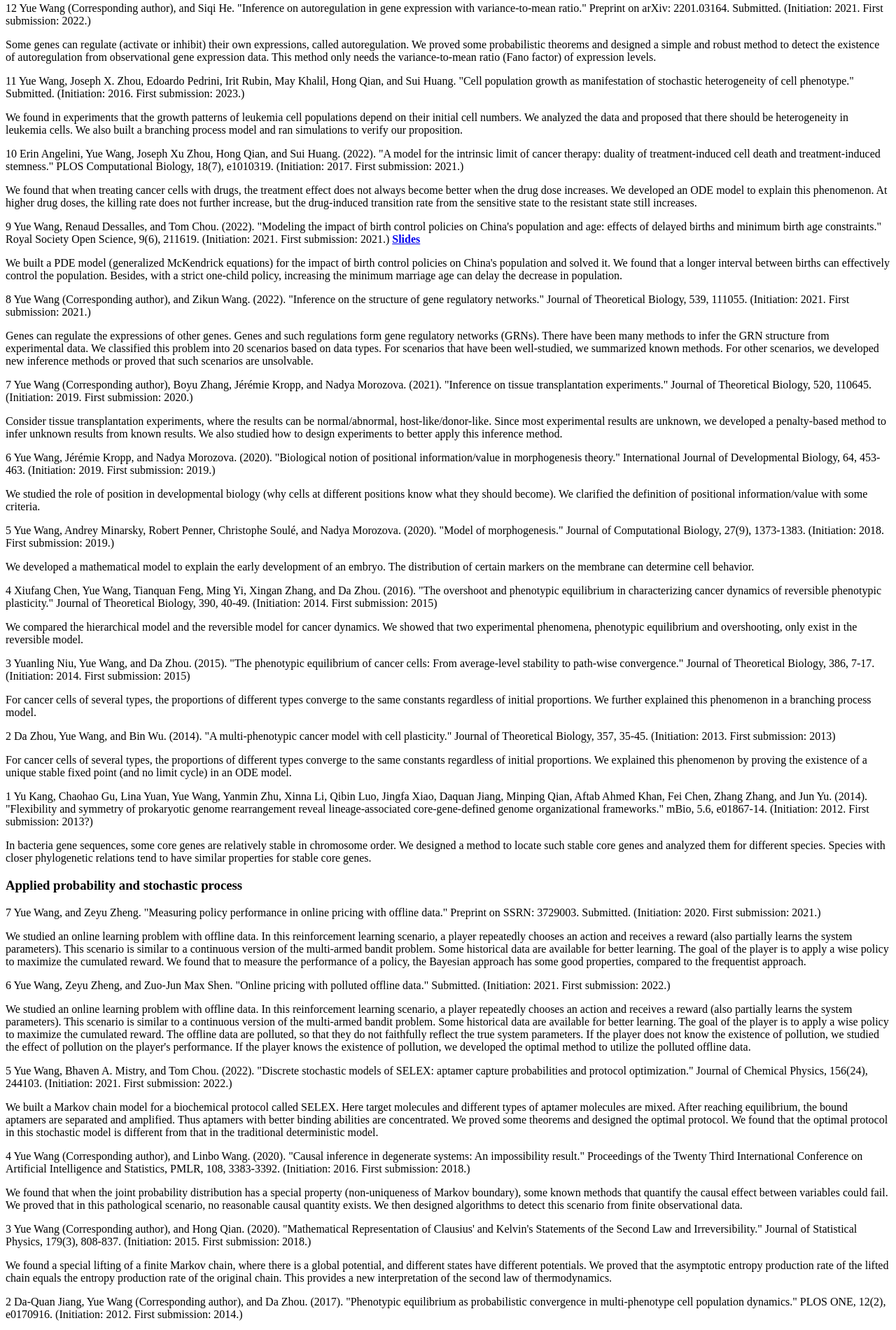
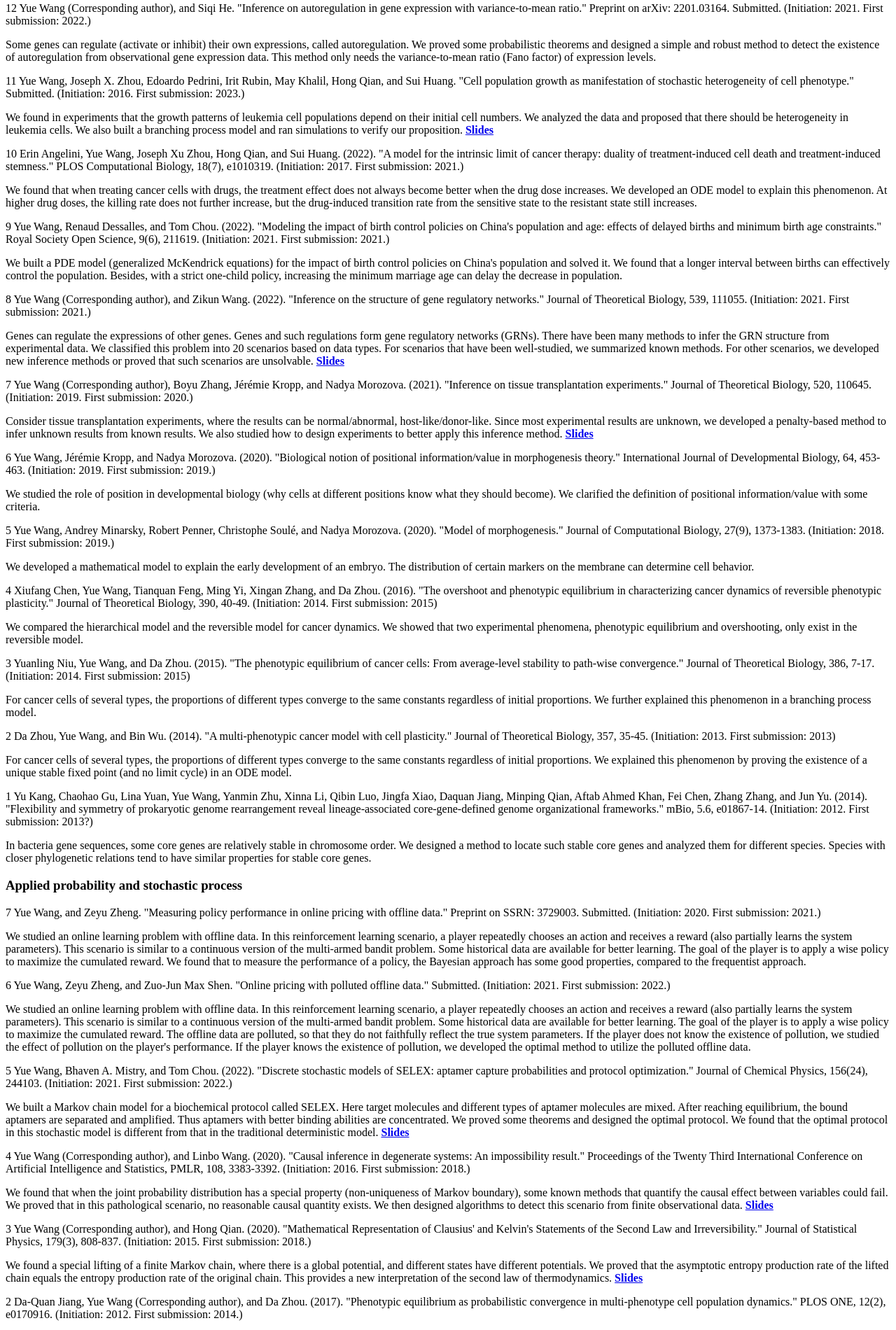
Before and after one commit to YueWangMathbio/YueWangMathbio.github.io, a plain HTML site: page index.html in a window 1280 px wide. Shown: the part 478-2378 px from the top of the page at 70% size. Drawn offline with Linux system fonts and the light colour scheme.

Commit message:
Add files via upload

```diff
--- a/index.html
+++ b/index.html
@@ -28,7 +28,7 @@
 
 <p>11 Yue Wang, Joseph X. Zhou, Edoardo Pedrini, Irit Rubin, May Khalil, Hong Qian, and Sui Huang. "Cell population growth as manifestation of stochastic heterogeneity of cell phenotype." Submitted. (Initiation: 2016. First submission: 2023.) </p>
 
-<p>We found in experiments that the growth patterns of leukemia cell populations depend on their initial cell numbers. We analyzed the data and proposed that there should be heterogeneity in leukemia cells. We also built a branching process model and ran simulations to verify our proposition. </p>
+<p>We found in experiments that the growth patterns of leukemia cell populations depend on their initial cell numbers. We analyzed the data and proposed that there should be heterogeneity in leukemia cells. We also built a branching process model and ran simulations to verify our proposition.  <a href="Slides/Leukemia slides.pdf"><b>Slides</b></a></p>
 
 
 
@@ -36,17 +36,17 @@
 
 <p>We found that when treating cancer cells with drugs, the treatment effect does not always become better when the drug dose increases. We developed an ODE model to explain this phenomenon. At higher drug doses, the killing rate does not further increase, but the drug-induced transition rate from the sensitive state to the resistant state still increases.</p>
 
-<p>9 Yue Wang, Renaud Dessalles, and Tom Chou. (2022). "Modeling the impact of birth control policies on China's population and age: effects of delayed births and minimum birth age constraints." Royal Society Open Science, 9(6), 211619. (Initiation: 2021. First submission: 2021.) <a href="Slides/SELEX slides.pdf"><b>Slides</b></a></p>
+<p>9 Yue Wang, Renaud Dessalles, and Tom Chou. (2022). "Modeling the impact of birth control policies on China's population and age: effects of delayed births and minimum birth age constraints." Royal Society Open Science, 9(6), 211619. (Initiation: 2021. First submission: 2021.)</p>
 
 <p>We built a PDE model (generalized McKendrick equations) for the impact of birth control policies on China's population and solved it. We found that a longer interval between births can effectively control the population. Besides, with a strict one-child policy, increasing the minimum marriage age can delay the decrease in population.</p>
 
 <p>8 Yue Wang (Corresponding author), and Zikun Wang. (2022). "Inference on the structure of gene regulatory networks."  Journal of Theoretical Biology, 539, 111055. (Initiation: 2021. First submission: 2021.) </p>
 
-<p>Genes can regulate the expressions of other genes. Genes and such regulations form gene regulatory networks (GRNs). There have been many methods to infer the GRN structure from experimental data. We classified this problem into 20 scenarios based on data types. For scenarios that have been well-studied, we summarized known methods. For other scenarios, we developed new inference methods or proved that such scenarios are unsolvable. </p>
+<p>Genes can regulate the expressions of other genes. Genes and such regulations form gene regulatory networks (GRNs). There have been many methods to infer the GRN structure from experimental data. We classified this problem into 20 scenarios based on data types. For scenarios that have been well-studied, we summarized known methods. For other scenarios, we developed new inference methods or proved that such scenarios are unsolvable. <a href="Slides/GRN slides.pdf"><b>Slides</b></a></p>
 
-<p>7 Yue Wang (Corresponding author), Boyu Zhang, Jérémie Kropp, and Nadya Morozova. (2021). "Inference on tissue transplantation experiments." Journal of Theoretical Biology, 520, 110645. (Initiation: 2019. First submission: 2020.) </p>
+<p>7 Yue Wang (Corresponding author), Boyu Zhang, Jérémie Kropp, and Nadya Morozova. (2021). "Inference on tissue transplantation experiments." Journal of Theoretical Biology, 520, 110645. (Initiation: 2019. First submission: 2020.)</p>
 
-<p>Consider tissue transplantation experiments, where the results can be normal/abnormal, host-like/donor-like. Since most experimental results are unknown, we developed a penalty-based method to infer unknown results from known results. We also studied how to design experiments to better apply this inference method. </p>
+<p>Consider tissue transplantation experiments, where the results can be normal/abnormal, host-like/donor-like. Since most experimental results are unknown, we developed a penalty-based method to infer unknown results from known results. We also studied how to design experiments to better apply this inference method.  <a href="Slides/Tissue slides.pdf"><b>Slides</b></a></p>
 
 <p>6 Yue Wang, Jérémie Kropp, and Nadya Morozova. (2020). "Biological notion of positional information/value in morphogenesis theory." International Journal of Developmental Biology, 64, 453-463. (Initiation: 2019. First submission: 2019.) </p>
 
@@ -85,17 +85,17 @@
 
 
 
-<p>5 Yue Wang, Bhaven A. Mistry, and Tom Chou. (2022). "Discrete stochastic models of SELEX: aptamer capture probabilities and protocol optimization." Journal of Chemical Physics, 156(24), 244103. (Initiation: 2021. First submission: 2022.) </p>
+<p>5 Yue Wang, Bhaven A. Mistry, and Tom Chou. (2022). "Discrete stochastic models of SELEX: aptamer capture probabilities and protocol optimization." Journal of Chemical Physics, 156(24), 244103. (Initiation: 2021. First submission: 2022.)</p>
 
-<p>We built a Markov chain model for a biochemical protocol called SELEX. Here target molecules and different types of aptamer molecules are mixed. After reaching equilibrium, the bound aptamers are separated and amplified. Thus aptamers with better binding abilities are concentrated. We proved some theorems and designed the optimal protocol. We found that the optimal protocol in this stochastic model is different from that in the traditional deterministic model. </p>
+<p>We built a Markov chain model for a biochemical protocol called SELEX. Here target molecules and different types of aptamer molecules are mixed. After reaching equilibrium, the bound aptamers are separated and amplified. Thus aptamers with better binding abilities are concentrated. We proved some theorems and designed the optimal protocol. We found that the optimal protocol in this stochastic model is different from that in the traditional deterministic model.  <a href="Slides/SELEX slides.pdf"><b>Slides</b></a></p>
 
 <p>4 Yue Wang (Corresponding author), and Linbo Wang. (2020). "Causal inference in degenerate systems: An impossibility result." Proceedings of the Twenty Third International Conference on Artificial Intelligence and Statistics, PMLR, 108, 3383-3392. (Initiation: 2016. First submission: 2018.)</p>
 
-<p>We found that when the joint probability distribution has a special property (non-uniqueness of Markov boundary), some known methods that quantify the causal effect between variables could fail. We proved that in this pathological scenario, no reasonable causal quantity exists. We then designed algorithms to detect this scenario from finite observational data. </p>
+<p>We found that when the joint probability distribution has a special property (non-uniqueness of Markov boundary), some known methods that quantify the causal effect between variables could fail. We proved that in this pathological scenario, no reasonable causal quantity exists. We then designed algorithms to detect this scenario from finite observational data. <a href="Slides/Causal slides.pdf"><b>Slides</b></a></p>
 
 <p>3 Yue Wang (Corresponding author), and Hong Qian. (2020). "Mathematical Representation of Clausius' and Kelvin's Statements of the Second Law and Irreversibility." Journal of Statistical Physics, 179(3), 808-837. (Initiation: 2015. First submission: 2018.)</p>
 
-<p>We found a special lifting of a finite Markov chain, where there is a global potential, and different states have different potentials. We proved that the asymptotic entropy production rate of the lifted chain equals the entropy production rate of the original chain. This provides a new interpretation of the second law of thermodynamics. </p>
+<p>We found a special lifting of a finite Markov chain, where there is a global potential, and different states have different potentials. We proved that the asymptotic entropy production rate of the lifted chain equals the entropy production rate of the original chain. This provides a new interpretation of the second law of thermodynamics. <a href="Slides/Entropy slides.pdf"><b>Slides</b></a></p>
 
 <p>2 Da-Quan Jiang, Yue Wang (Corresponding author), and Da Zhou. (2017). "Phenotypic equilibrium as probabilistic convergence in multi-phenotype cell population dynamics." PLOS ONE, 12(2), e0170916. (Initiation: 2012. First submission: 2014.)</p>
 
```
